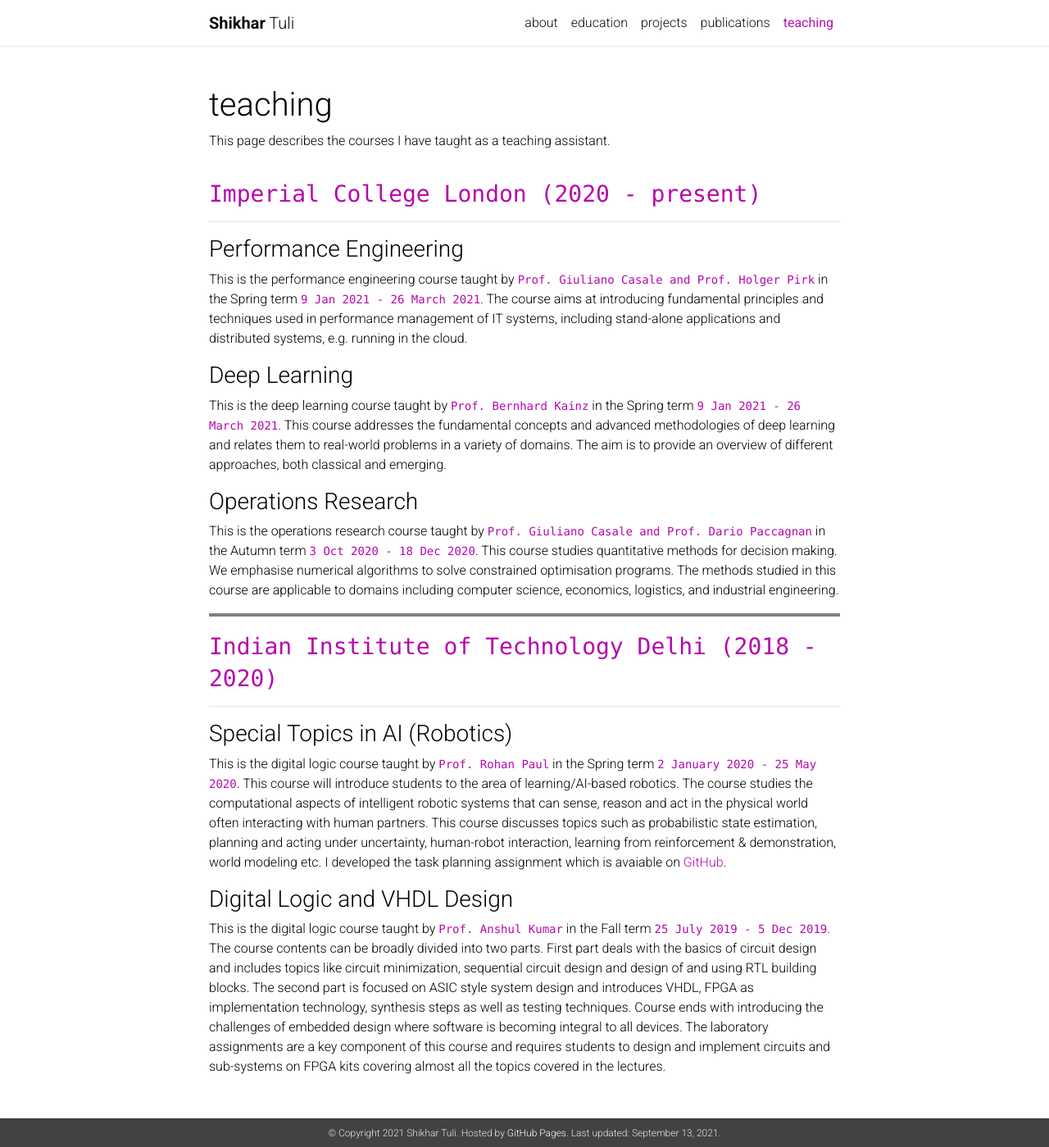
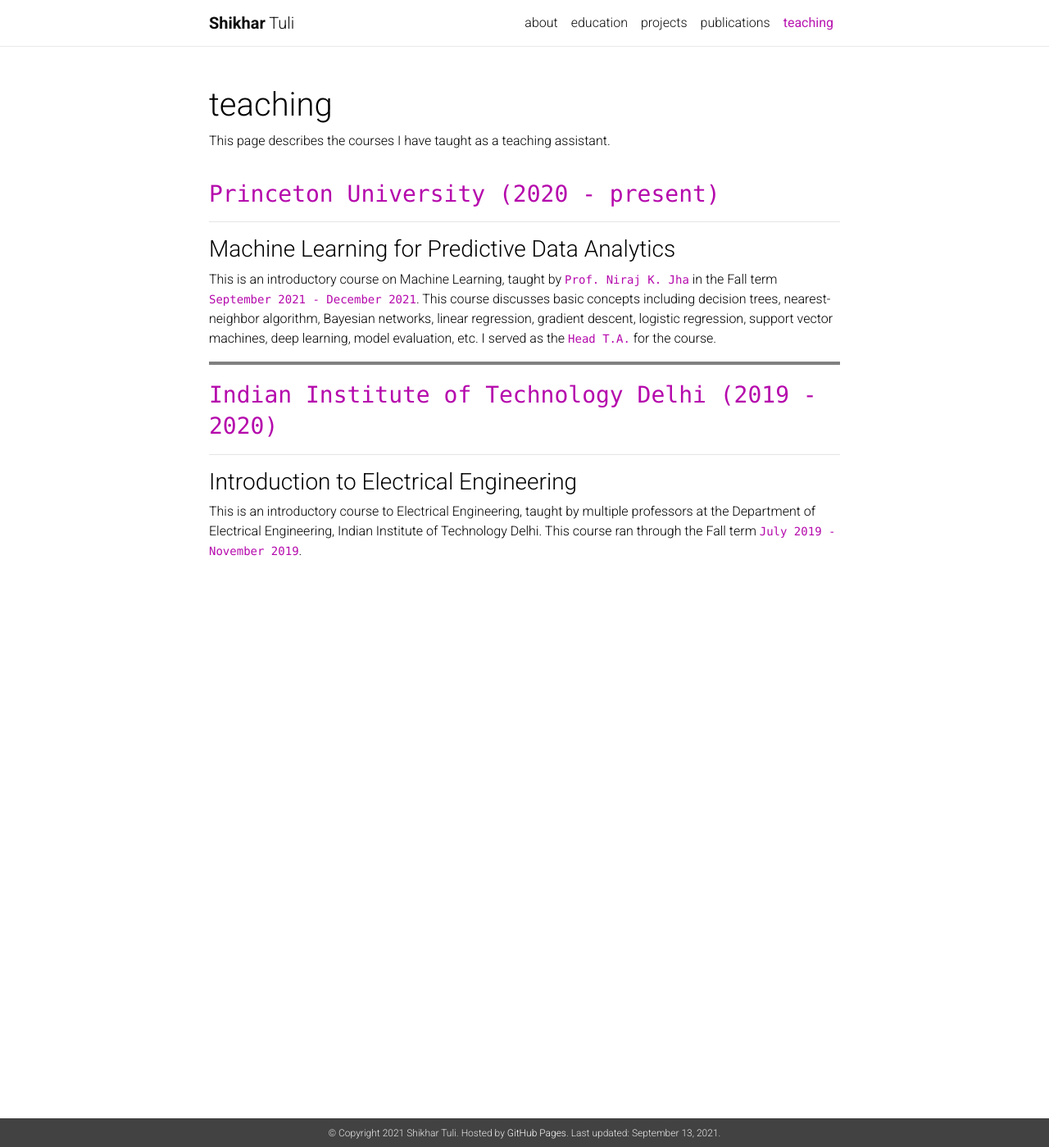
Before and after one commit to shikhartuli/shikhartuli.github.io, a Jekyll site: the page built from _pages/teaching.md, in a window 1280 px wide and 1399 px high. Shown: the whole window at 82% size. Built offline with Jekyll 4.4.1, drawn with Linux system fonts in a browser that asks for light colours; nearby versions of some CDN libraries; a style sheet for code colours, icons or effects is not loaded.

Commit message:
Update teaching.md

```diff
--- a/_pages/teaching.md
+++ b/_pages/teaching.md
@@ -6,25 +6,16 @@ description: This page describes the courses I have taught as a teaching assista
 nav: true
 ---
 
-## `Imperial College London (2020 - present)`
+## `Princeton University (2020 - present)`
 ***
 
-### Performance Engineering
-This is the performance engineering course taught by `Prof. Giuliano Casale and Prof. Holger Pirk` in the Spring term `9 Jan 2021 - 26 March 2021`. The course aims at introducing fundamental principles and techniques used in performance management of IT systems, including stand-alone applications and distributed systems, e.g. running in the cloud.
-
-### Deep Learning
-This is the deep learning course taught by `Prof. Bernhard Kainz` in the Spring term `9 Jan 2021 - 26 March 2021`. This course addresses the fundamental concepts and advanced methodologies of deep learning and relates them to real-world problems in a variety of domains. The aim is to provide an overview of different approaches, both classical and emerging.
-
-### Operations Research
-This is the operations research course taught by `Prof. Giuliano Casale and Prof. Dario Paccagnan` in the Autumn term `3 Oct 2020 - 18 Dec 2020`. This course studies quantitative methods for decision making. We emphasise numerical algorithms to solve constrained optimisation programs. The methods studied in this course are applicable to domains including computer science, economics, logistics, and industrial engineering.
+### Machine Learning for Predictive Data Analytics
+This is an introductory course on Machine Learning, taught by `Prof. Niraj K. Jha` in the Fall term `September 2021 - December 2021`. This course discusses basic concepts including decision trees, nearest-neighbor algorithm, Bayesian networks, linear regression, gradient descent, logistic regression, support vector machines, deep learning, model evaluation, etc. I served as the `Head T.A.` for the course.
 
 <hr style="border:2px solid gray">
 
-## `Indian Institute of Technology Delhi (2018 - 2020)`
+## `Indian Institute of Technology Delhi (2019 - 2020)`
 ***
 
-### Special Topics in AI (Robotics)
-This is the digital logic course taught by `Prof. Rohan Paul` in the Spring term `2 January 2020 - 25 May 2020`. This course will introduce students to the area of learning/AI-based robotics. The course studies the computational aspects of intelligent robotic systems that can sense, reason and act in the physical world often interacting with human partners. This course discusses topics such as probabilistic state estimation, planning and acting under uncertainty, human-robot interaction, learning from reinforcement & demonstration, world modeling etc. I developed the task planning assignment which is avaiable on [GitHub](https://github.com/reail-iitd/COL864-Task-Planning).
-
-### Digital Logic and VHDL Design
-This is the digital logic course taught by `Prof. Anshul Kumar` in the Fall term `25 July 2019 - 5 Dec 2019`. The course contents can be broadly divided into two parts. First part deals with the basics of circuit design and includes topics like circuit minimization, sequential circuit design and design of and using RTL building blocks. The second part is focused on ASIC style system design and introduces VHDL, FPGA as implementation technology, synthesis steps as well as testing techniques. Course ends with introducing the challenges of embedded design where software is becoming integral to all devices. The laboratory assignments are a key component of this course and requires students to design and implement circuits and sub-systems on FPGA kits covering almost all the topics covered in the lectures.
+### Introduction to Electrical Engineering
+This is an introductory course to Electrical Engineering, taught by multiple professors at the Department of Electrical Engineering, Indian Institute of Technology Delhi. This course ran through the Fall term `July 2019 - November 2019`.
```
